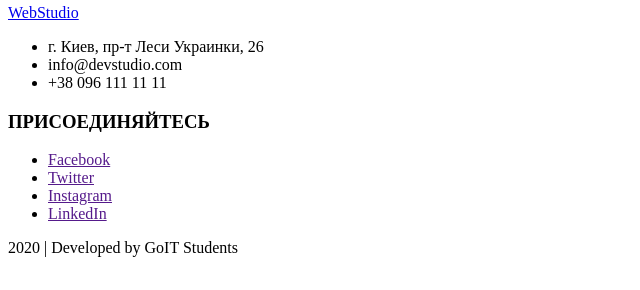
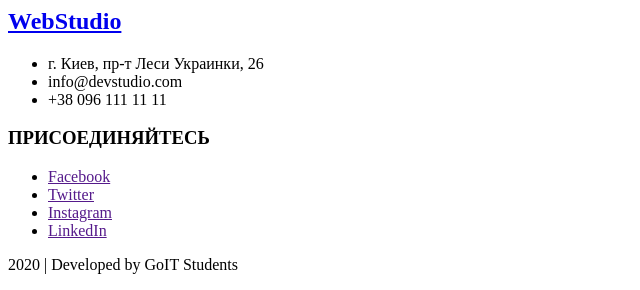
Before and after one commit to Viktor92-sv/goit-markup-hw-01, a plain HTML site: page index.html in a window 1280 px wide. Shown: the part 4716-5006 px from the top of the page, without its empty margins (0-640 px from the left). Drawn offline with Linux system fonts and the light colour scheme.

Commit message:
Update index.html

```diff
--- a/index.html
+++ b/index.html
@@ -151,8 +151,7 @@
 
         <!--контакты-->
         <section>
-
-            <a href="./index.html">WebStudio</a>
+            <h2><a href="./index.html">WebStudio</a></h2>
             <ul>
                 <li>г. Киев, пр-т Леси Украинки, 26</li>
                 <li>info@devstudio.com</li>
```
